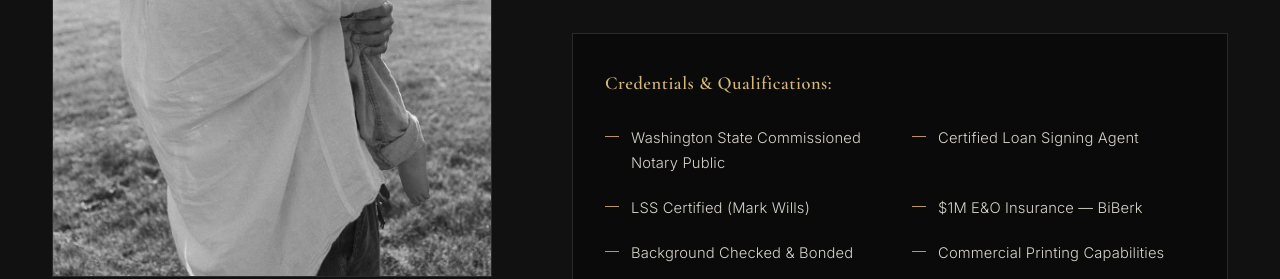
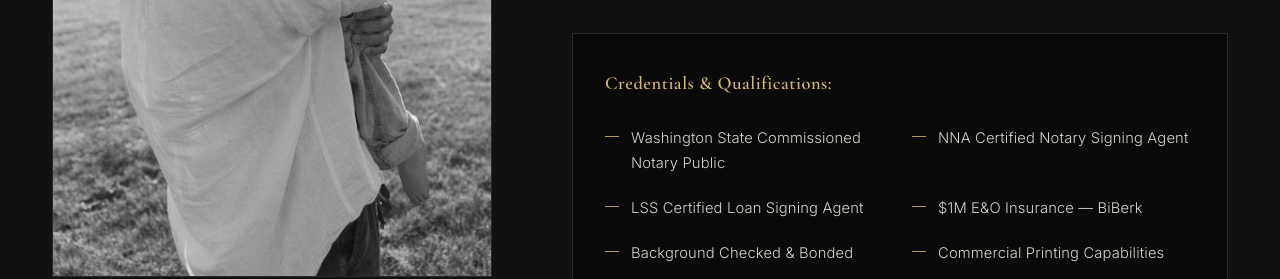
Before and after one commit to nathanb787/shorelinemobilenotary, a plain HTML site: page index.html in a window 1280 px wide. Shown: the part 4625-4904 px from the top of the page. Drawn offline with nearby package versions, Linux system fonts and the light colour scheme.

Commit message:
Correct credential wording: NNA Certified Notary Signing Agent, LSS Certified Loan Signing Agent

```diff
--- a/index.html
+++ b/index.html
@@ -332,8 +332,8 @@
             <p><strong>Credentials &amp; Qualifications:</strong></p>
             <ul>
               <li>Washington State Commissioned Notary Public</li>
-              <li>Certified Loan Signing Agent</li>
-              <li>LSS Certified (Mark Wills)</li>
+              <li>NNA Certified Notary Signing Agent</li>
+              <li>LSS Certified Loan Signing Agent</li>
               <li>$1M E&amp;O Insurance &mdash; BiBerk</li>
               <li>Background Checked &amp; Bonded</li>
               <li>Commercial Printing Capabilities</li>
```
